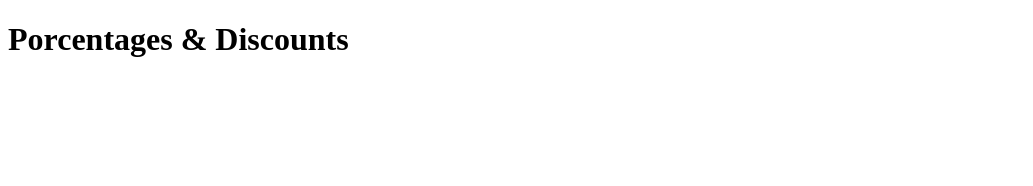
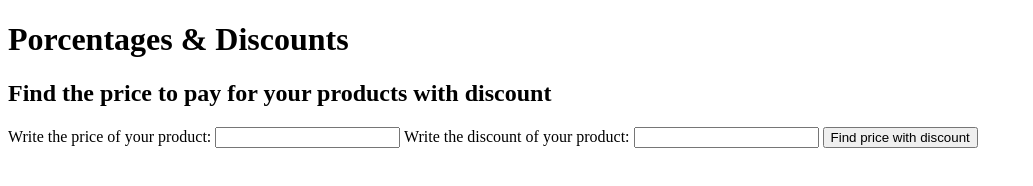
Before and after one commit to Bbenrod/platzi_js_practice, a plain HTML site: page discounts.html in a window 1280 px wide. Shown: the whole page, without its empty margins (0-1033 px from the left). Drawn offline with Linux system fonts and the light colour scheme.

Commit message:
Ds Working in html

```diff
--- a/discounts.html
+++ b/discounts.html
@@ -7,7 +7,29 @@
     <title>Porcentages & Discounts</title>
 </head>
 <body>
-    <h1>Porcentages & Discounts</h1>
+    <header>
+        <h1>Porcentages & Discounts</h1>
+    </header>
+    <section>
+        <h2>Find the price to pay for your products with discount</h2>
+
+        <form>
+            <label>
+                Write the price of your product:
+                <input id="inputPrice" type="number">
+            </label>
+            <label>
+                Write the discount of your product:
+                <input id="inputDiscount" type="number">
+            </label>
+
+            <button type="button" onclick="calculatePriceDiscountButton()">
+                Find price with discount
+            </button>
+
+            <p id="result"></p>
+        </form>
+    </section>
 
     <script src="discounts.js"></script>
 </body>
--- a/discounts.js
+++ b/discounts.js
@@ -1,8 +1,8 @@
-const originalPrice = 120;
-const discount = 18;
+// const originalPrice = 120;
+// const discount = 18;
 
-const porcentageWithDiscount = 100 - discount;
-const priceWithDiscount = (originalPrice * porcentageWithDiscount)/100;
+// const porcentageWithDiscount = 100 - discount;
+// const priceWithDiscount = (originalPrice * porcentageWithDiscount)/100;
 
 // console.log({
 //     originalPrice,
@@ -16,3 +16,14 @@ const calculatePriceWithDiscount = (p,d) =>(
     //d -> Discount
     (p * (100-d) / 100)
 );
+
+const calculatePriceDiscountButton = () =>{
+    //Tags
+    const price = ((document.getElementById("inputPrice")).value);
+    const discount = ((document.getElementById("inputDiscount")).value);
+    const inputResult = document.getElementById("result");
+    //Actions
+    const priceWithDiscount = calculatePriceWithDiscount(price,discount);
+    //Final
+    inputResult.innerText = (`Price to pay is : $${priceWithDiscount}`);
+}
```
